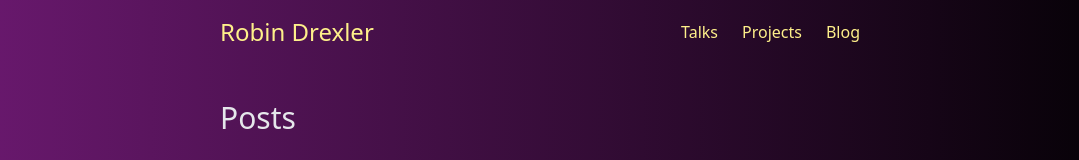
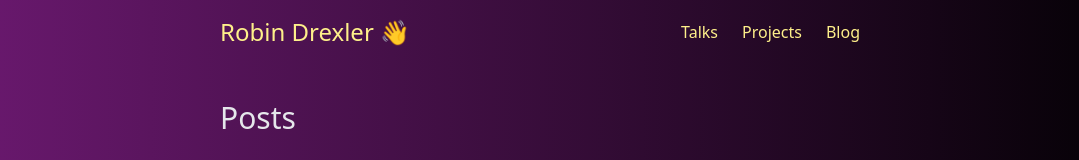
Before and after one commit to robin-drexler/robin-drexler.com-svelte, a SvelteKit app: page /blog in a window 1280 px wide. Shown: the top 160 px of the page, without its empty margins (100-1179 px from the left). Built offline with nearby package versions, Linux system fonts and the light colour scheme.

Commit message:
animations

```diff
--- a/src/lib/Nav.svelte
+++ b/src/lib/Nav.svelte
@@ -1,15 +1,26 @@
 <script lang="ts">
 	import { page } from '$app/stores';
+	import { getContext } from 'svelte';
 
 	import ContentWrapper from './layout/ContentWrapper.svelte';
+
+	const lastNav = getContext('lastNavigation');
+
+	$: lastFrom = $lastNav.from?.url?.pathname;
+	$: lastTo = $lastNav.to?.url?.pathname;
+	$: console.log({ lastFrom, lastTo });
 </script>
 
 <ContentWrapper className="flex justify-between items-center my-4" tag="nav">
-	<a
-		class="text-2xl font-thin inline-block nav-main-link"
-		style:--nav-view-transition-name={$page.url.pathname === '/' ? undefined : 'photo-me'}
-		href="/">Robin Drexler</a
-	>
+	<a class="text-2xl font-thin inline-block nav-main-link" href="/"
+		>Robin Drexler
+
+		{#if $page.url.pathname !== '/'}
+			<span style:view-transition-name={lastFrom === '/' || lastTo === '/' ? 'wave' : undefined}
+				>👋</span
+			>
+		{/if}
+	</a>
 
 	<div class="flex space-x-6">
 		<a href="/talks">Talks</a>
--- a/src/routes/+layout.svelte
+++ b/src/routes/+layout.svelte
@@ -1,4 +1,6 @@
 <script>
+	import { setContext } from 'svelte';
+	import { writable, get } from 'svelte/store';
 	import '../app.css';
 	import Nav from '$lib/Nav.svelte';
 	import Footer from '$lib/Footer.svelte';
@@ -6,7 +8,13 @@
 
 	import { onNavigate } from '$app/navigation';
 
+	const lastNavigation = writable({});
+
+	setContext('lastNavigation', lastNavigation);
+
 	onNavigate((navigation) => {
+		lastNavigation.set({ from: navigation.from, to: navigation.to });
+
 		if (!document.startViewTransition) return;
 
 		return new Promise((resolve) => {
@@ -20,8 +28,10 @@
 
 <article class="grid grid-rows-[auto_1fr_auto] h-full gap-9">
 	<Nav />
-	<ContentWrapper tag="main">
-		<slot />
-	</ContentWrapper>
+	<div style:view-transition-name="main">
+		<ContentWrapper tag="main">
+			<slot />
+		</ContentWrapper>
+	</div>
 	<Footer />
 </article>
--- a/src/routes/+page.svelte
+++ b/src/routes/+page.svelte
@@ -5,7 +5,6 @@
 
 <div class="my-9 flex flex-wrap md:flex-nowrap gap-9">
 	<img
-		style="view-transition-name: photo-me;"
 		src="/img/me_2019.jpg"
 		alt="Robin Drexler"
 		width="260"
@@ -13,7 +12,7 @@
 		class="aspect-square max-h-[260px] max-w-[260px]"
 	/>
 	<div>
-		<p class="text-2xl">Hi! 👋</p>
+		<p class="text-2xl">Hi! <span style:view-transition-name="wave">👋</span></p>
 		<p>
 			Welcome to my website.<br />
 			I love to do stuff on and with the web. See
--- a/src/routes/[...data]/+page.svelte
+++ b/src/routes/[...data]/+page.svelte
@@ -38,7 +38,7 @@
 	/>
 </svelte:head>
 
-<h1>{data.post.attributes.title}</h1>
+<h1 style:view-transition-name="link-title">{data.post.attributes.title}</h1>
 
 {#if data.post.attributes.categories}
 	<div class="flex my-2.5 gap-2 text-xs">
--- a/src/routes/blog/+page.svelte
+++ b/src/routes/blog/+page.svelte
@@ -2,7 +2,13 @@
 	import type { Post } from '$lib/types';
 
 	import PostItem from './_PostItem.svelte';
+	import { onNavigate } from '$app/navigation';
+	import { getContext, onMount } from 'svelte';
+
 	export let data: { posts: Post[] };
+	const lastNav = getContext('lastNavigation');
+
+	$: lastBlogPath = $lastNav.from?.url?.pathname;
 </script>
 
 <svelte:head>
@@ -14,7 +20,7 @@
 <div class="mt-9">
 	<ul>
 		{#each data.posts as post}
-			<PostItem {post} />
+			<PostItem {post} isPreviousTarget={post.attributes.permalink === lastBlogPath} />
 		{/each}
 	</ul>
 </div>
--- a/src/routes/blog/_PostItem.svelte
+++ b/src/routes/blog/_PostItem.svelte
@@ -4,13 +4,21 @@
 	import type { Post } from '$lib/types';
 
 	export let post: Post;
+	export let isPreviousTarget: boolean = false;
 </script>
 
 <li class="mt-8">
 	<div class="text-sm font-thin">
 		<FormattedDate dateString={post.attributes.date} />
 	</div>
-	<a href={post.attributes.permalink} class="text-xl">
+	<a
+		style:view-transition-name={isPreviousTarget ? 'link-title' : undefined}
+		href={post.attributes.permalink}
+		class="text-xl"
+		on:click={(event) => {
+			event.currentTarget.style.viewTransitionName = 'link-title';
+		}}
+	>
 		{post.attributes.title}
 	</a>
 </li>
--- a/src/routes/blog/category/[slug]/+page.svelte
+++ b/src/routes/blog/category/[slug]/+page.svelte
@@ -1,8 +1,13 @@
 <script lang="ts">
 	import type { Post } from '$lib/types';
+	import { getContext } from 'svelte';
 	import PostItem from '../../_PostItem.svelte';
 
 	export let data: { posts: Post[]; category: string };
+
+	const lastNav = getContext('lastNavigation');
+
+	$: lastBlogPath = $lastNav.from?.url?.pathname;
 </script>
 
 <svelte:head>
@@ -14,7 +19,7 @@
 <div class="mt-9">
 	<ul>
 		{#each data.posts as post}
-			<PostItem {post} />
+			<PostItem {post} isPreviousTarget={post.attributes.permalink === lastBlogPath} />
 		{/each}
 	</ul>
 </div>
```
